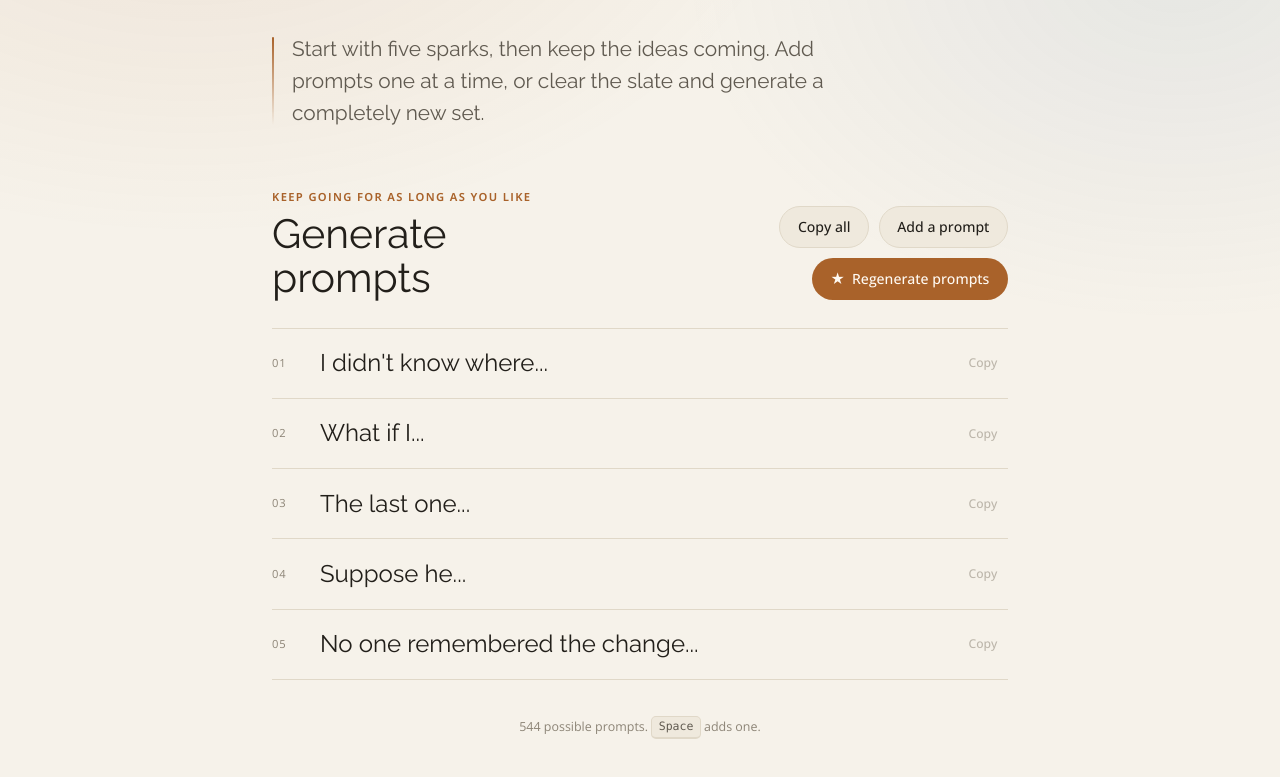
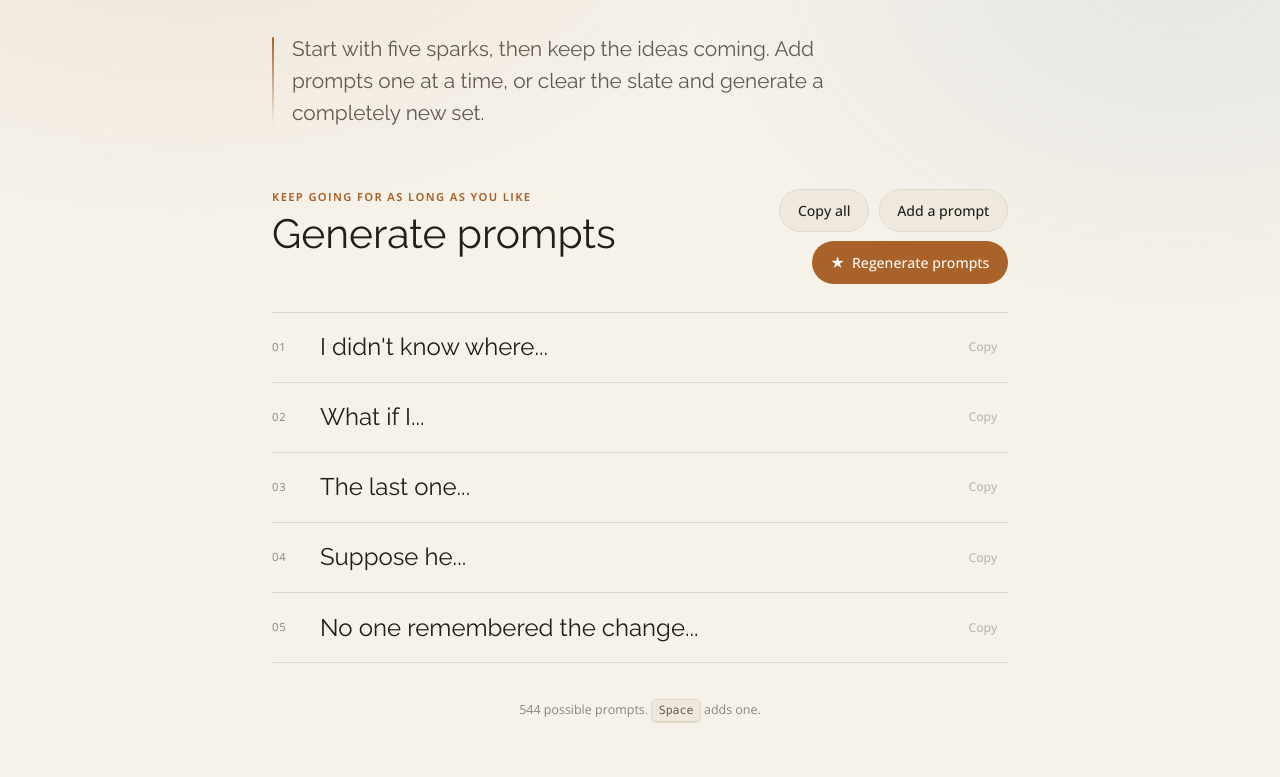
Before and after one commit to gesslar/prompt150, a website with bundled scripts: page src/generate.html in a window 1280 px wide. Shown: the part 99-876 px from the top of the page. Built offline with nearby package versions, Linux system fonts and the light colour scheme; a web font is replaced by a local one.

Commit message:
alignment

```diff
--- a/src/style/index.css
+++ b/src/style/index.css
@@ -250,6 +250,7 @@ kbd {
   font-size: clamp(1.6rem, 5.6vw, 2.55rem);
   font-weight: 400;
   line-height: 1.08;
+  white-space: nowrap;
 }
 
 .page-heading__date {
@@ -261,7 +262,7 @@ kbd {
 
 .page-heading--with-action {
   display: flex;
-  align-items: end;
+  align-items: flex-start;
   justify-content: space-between;
   gap: 1.25rem;
 }
```
